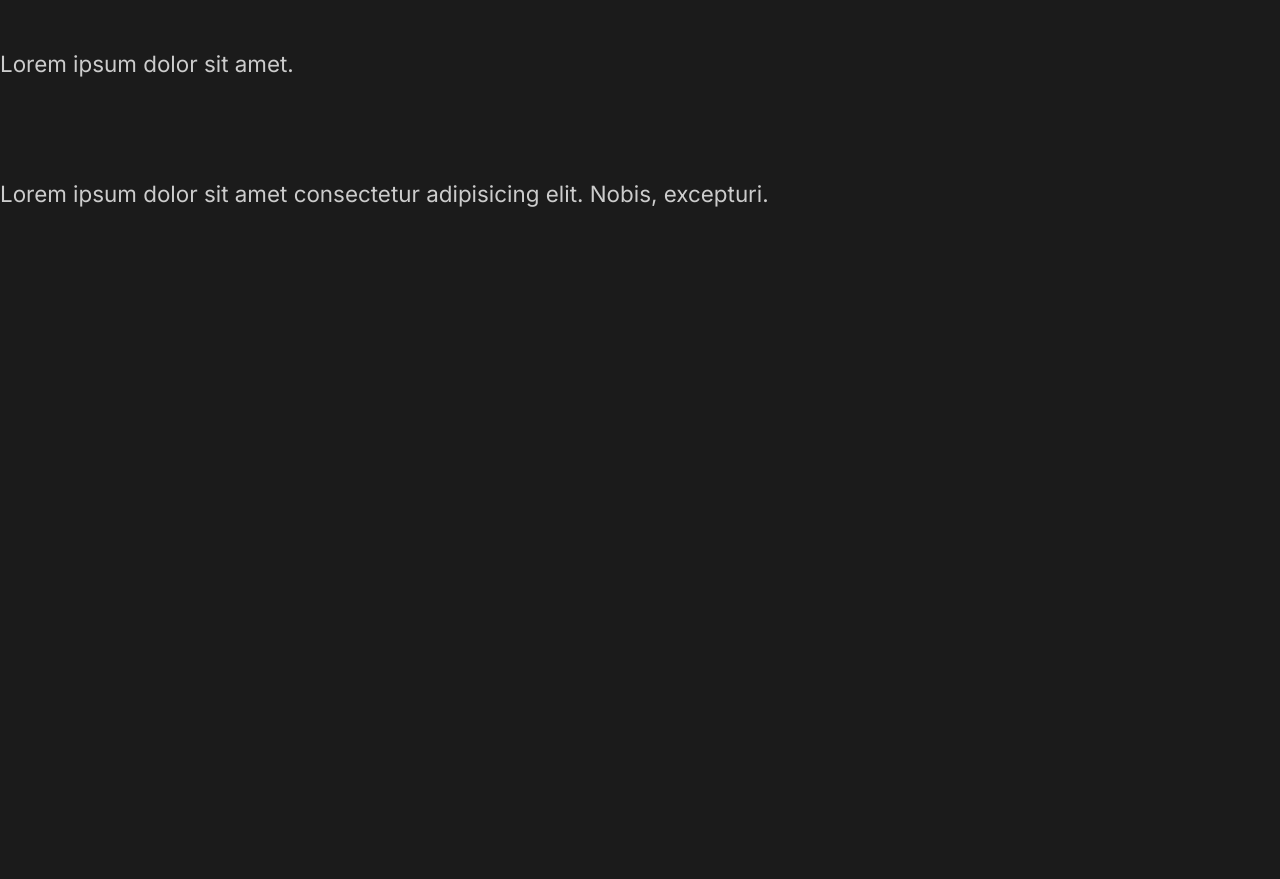
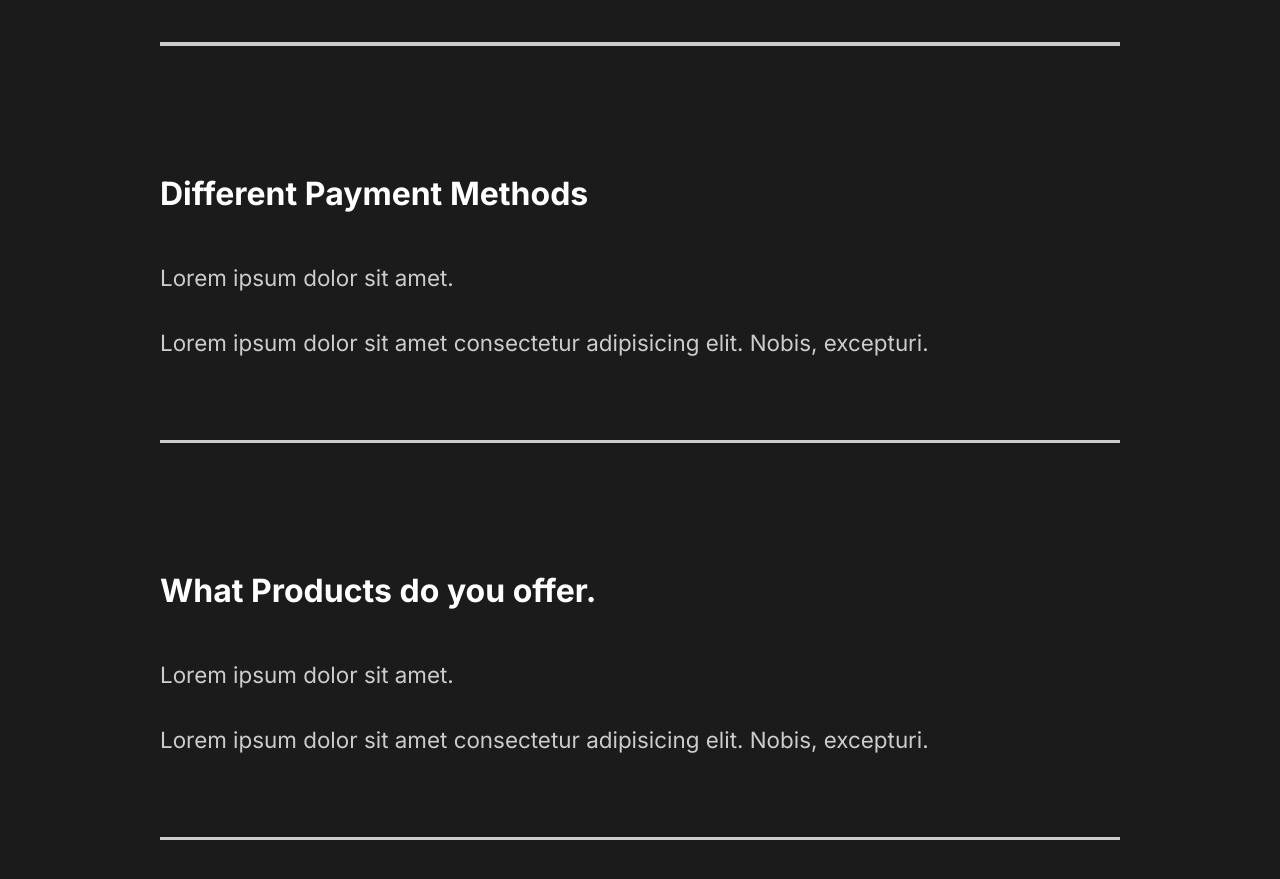
Before and after one commit to matteoguarnaccia/react-portfolio, a React (Create React App) app: page / in a window 1280 px wide. Shown: the part 3006-3885 px from the top of the page. Before the commit the page ends 3265 px from the top, so only its background shows below. Built offline with nearby package versions, Linux system fonts and the light colour scheme.

Commit message:
7. Styiling Faq Section

```diff
--- a/src/components/FaqSection.js
+++ b/src/components/FaqSection.js
@@ -1,8 +1,10 @@
 import React from "react";
+import styled from "styled-components";
+import { About } from "../syles";
 
 const FaqSection = () => {
   return (
-    <div className="faq">
+    <Faq>
       <h2>
         Any Questions <span>FAQ</span>
       </h2>
@@ -15,6 +17,7 @@
             excepturi.
           </p>
         </div>
+        <div className="faq-line"></div>
       </div>
       <div className="question">
         <h4>Daily Schedule</h4>
@@ -25,6 +28,7 @@
             excepturi.
           </p>
         </div>
+        <div className="faq-line"></div>
       </div>
       <div className="question">
         <h4>Different Payment Methods</h4>
@@ -35,6 +39,7 @@
             excepturi.
           </p>
         </div>
+        <div className="faq-line"></div>
       </div>
       <div className="question">
         <h4>What Products do you offer.</h4>
@@ -45,9 +50,37 @@
             excepturi.
           </p>
         </div>
+        <div className="faq-line"></div>
       </div>
-    </div>
+    </Faq>
   );
 };
 
+const Faq = styled(About)`
+  display: block;
+  span {
+    display: block;
+  }
+  h2 {
+    padding-bottom: 2rem;
+    font-weight: lighter;
+  }
+  .faq-line {
+    background: #cccccc;
+    height: 0.2rem;
+    margin: 2rem 0rem;
+    width: 100%;
+  }
+  .question {
+    padding: 3rem 0rem;
+    cursor: pointer;
+  }
+  .answer {
+    padding: 2rem 0rem;
+    p {
+      padding: 1rem 0rem;
+    }
+  }
+`;
+
 export default FaqSection;
--- a/src/components/GlobalStyle.js
+++ b/src/components/GlobalStyle.js
@@ -36,6 +36,7 @@
     }
     h4 {
         font-weight: bold;
+        font-size: 2rem;
     }
     a {
         font-size: 1.1 rem;
```
